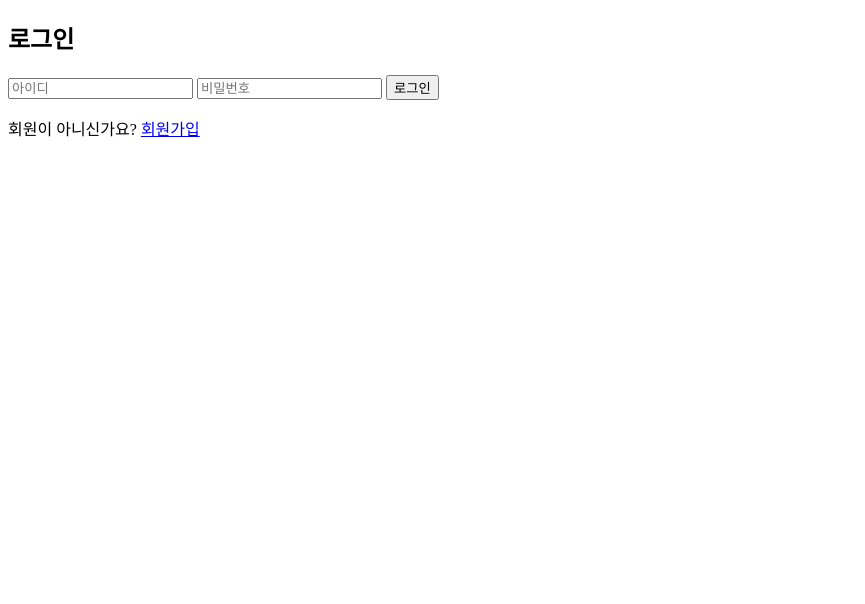
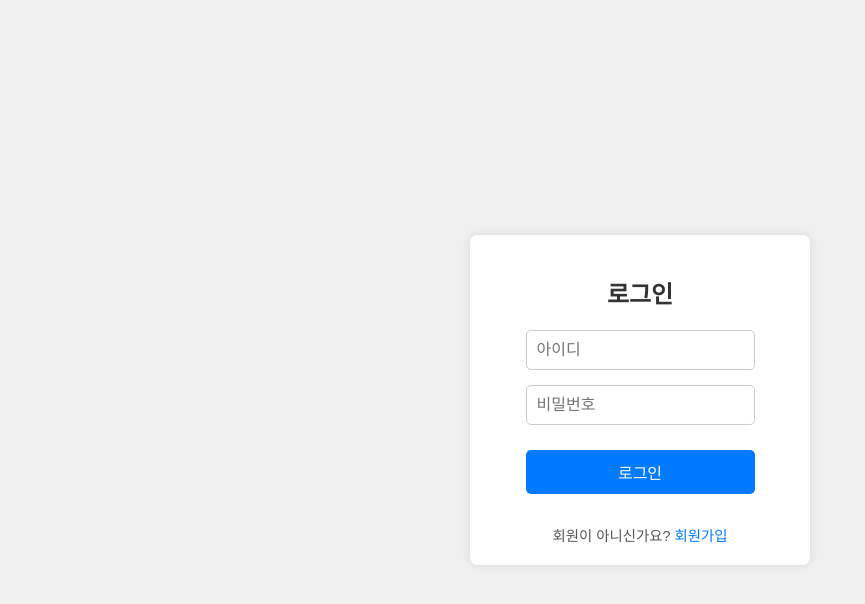
Before and after one commit to sookite22/CloudSeven24, a website: page public/login.html in a window 1280 px wide. Shown: the whole page, without its empty margins (0-865 px from the left). Drawn offline with Linux system fonts and the light colour scheme.

```diff
--- a/public/login.html
+++ b/public/login.html
@@ -3,19 +3,91 @@
 <head>
     <meta charset="UTF-8">
     <meta name="viewport" content="width=device-width, initial-scale=1.0">
-    <title>로그인</title>
+    <title>로그인 페이지</title>
+    <style>
+        body, html {
+            margin: 0;
+            padding: 0;
+            height: 100%;
+            width: 100%;
+            display: flex;
+            justify-content: center;
+            align-items: center;
+            font-family: Arial, sans-serif;
+            background-color: #f0f0f0;
+        }
+        .login-container {
+            width: 300px;
+            padding: 20px;
+            background-color: white;
+            border-radius: 8px;
+            box-shadow: 0px 0px 10px rgba(0, 0, 0, 0.1);
+            display: flex;
+            flex-direction: column;
+            align-items: center;
+            text-align: center;
+        }
+        .login-container h2 {
+            margin-bottom: 20px;
+            color: #333;
+        }
+        .form-field {
+            width: 100%;
+            margin-bottom: 15px;
+        }
+        input[type="text"], input[type="password"] {
+            width: 100%;
+            padding: 10px;
+            font-size: 1em;
+            border: 1px solid #ccc;
+            border-radius: 5px;
+            box-sizing: border-box;
+        }
+        .login-button {
+            width: 100%;
+            padding: 10px;
+            font-size: 1em;
+            background-color: #007bff;
+            color: white;
+            border: none;
+            border-radius: 5px;
+            cursor: pointer;
+            margin-top: 10px;
+        }
+        .login-button:hover {
+            background-color: #0056b3;
+        }
+        .signup-link {
+            margin-top: 15px;
+            font-size: 0.9em;
+            color: #555;
+        }
+        .signup-link a {
+            color: #007bff;
+            text-decoration: none;
+        }
+        .signup-link a:hover {
+            text-decoration: underline;
+        }
+    </style>
 </head>
 <body>
-    <h2>로그인</h2>
-    <form id="loginForm">
-        <input type="text" id="username" placeholder="아이디" required>
-        <input type="password" id="password" placeholder="비밀번호" required>
-        <button type="submit">로그인</button>
-    </form>
-    <div id="message"></div>
-
-    <!-- 회원가입으로 이동하는 링크 추가 -->
-    <p>회원이 아니신가요? <a href="signup.html">회원가입</a></p>
+    <div class="login-container">
+        <h2>로그인</h2>
+        <form id="loginForm">
+            <div class="form-field">
+                <input type="text" id="username" placeholder="아이디" required>
+            </div>
+            <div class="form-field">
+                <input type="password" id="password" placeholder="비밀번호" required>
+            </div>
+            <button class="login-button" type="submit">로그인</button>
+        </form>
+        <div id="message" class="signup-link"></div>
+        <div class="signup-link">
+            회원이 아니신가요? <a href="signup.html">회원가입</a>
+        </div>
+    </div>
 
     <script>
         const loginForm = document.getElementById('loginForm');
@@ -25,7 +97,8 @@
             const password = document.getElementById('password').value;
 
             try {
-                const response = await fetch('http://localhost:5500/login', {
+                // 'localhost:5500'을 EC2 퍼블릭 IP와 포트로 변경
+                const response = await fetch('http://3.36.90.156:3000/login', {
                     method: 'POST',
                     headers: { 'Content-Type': 'application/json' },
                     body: JSON.stringify({ username, password })
@@ -34,12 +107,11 @@
                 const data = await response.json();
                 if (response.ok) {
                     alert('로그인 성공!');
-                    // 로그인 상태를 localStorage에 저장
-                    localStorage.setItem('isLoggedIn', 'true');
-                    localStorage.setItem('username', username);
+                    // JWT 토큰 저장
+                    localStorage.setItem('token', data.token);
                     window.location.href = 'home.html';
                 } else {
-                    document.getElementById('message').textContent = data.message;
+                    document.getElementById('message').textContent = data.message || '로그인 실패. 다시 시도해주세요.';
                 }
             } catch (error) {
                 console.error('로그인 요청 중 오류:', error);
@@ -47,6 +119,5 @@
             }
         });
     </script>
-
 </body>
 </html>
```
